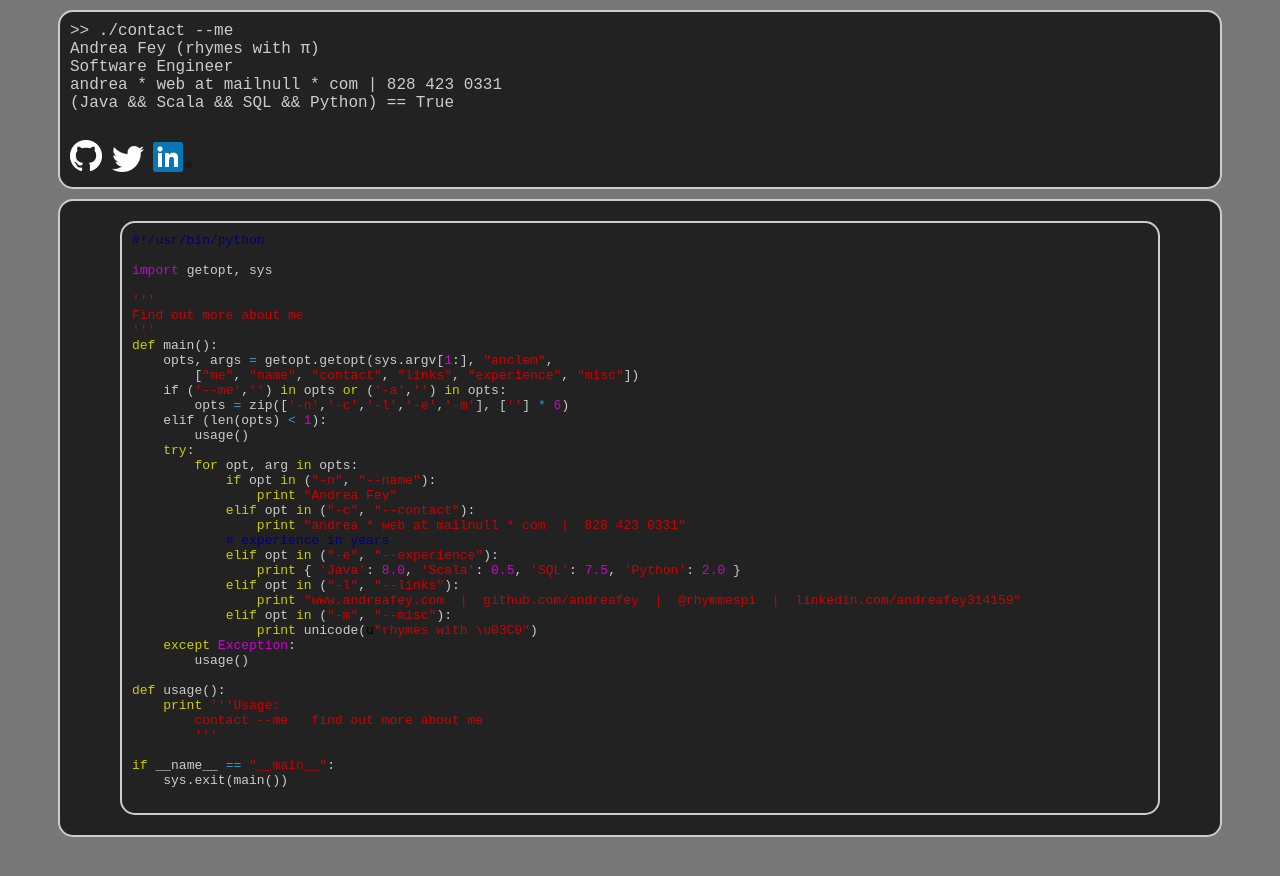
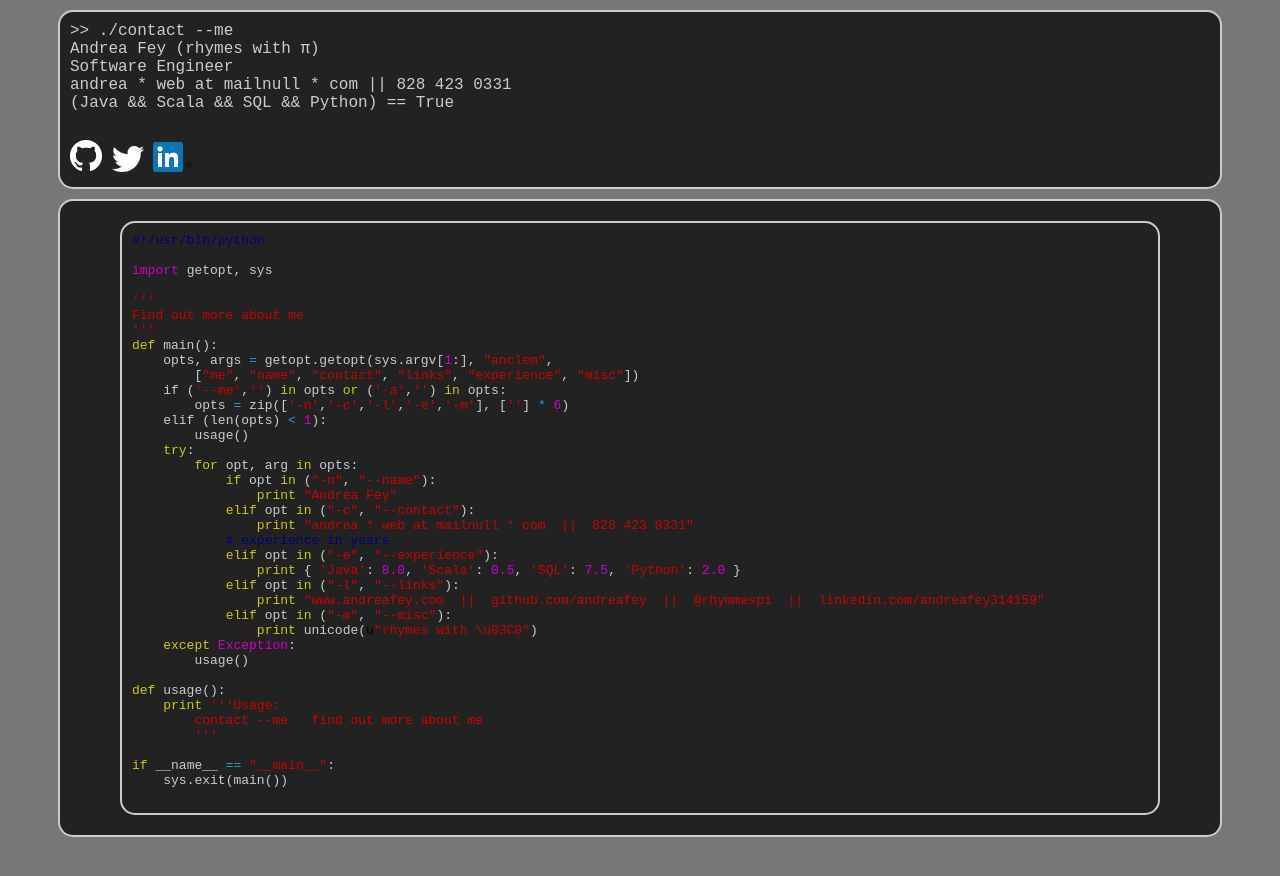
Before and after one commit to andreafey/businesscard, a Jekyll site: the page built from index.md, in a window 1280 px wide. Shown: the top 876 px of the page. Built offline with Jekyll 4.4.1, drawn with Linux system fonts in a browser that asks for light colours; Markdown is read by kramdown in place of the engine named in the settings.

Commit message:
change to double pipe

```diff
--- a/_includes/contact
+++ b/_includes/contact
@@ -17,12 +17,12 @@ def main():
             if opt in ("-n", "--name"):
                 print "Andrea Fey"
             elif opt in ("-c", "--contact"):
-                print "andrea * web at mailnull * com  |  828 423 0331"
+                print "andrea * web at mailnull * com  ||  828 423 0331"
             # experience in years
             elif opt in ("-e", "--experience"):
                 print { 'Java': 8.0, 'Scala': 0.5, 'SQL': 7.5, 'Python': 2.0 }
             elif opt in ("-l", "--links"):
-                print "www.andreafey.com  |  github.com/andreafey  |  @rhymmespi  |  linkedin.com/andreafey314159"
+                print "www.andreafey.com  ||  github.com/andreafey  ||  @rhymmespi  ||  linkedin.com/andreafey314159"
             elif opt in ("-m", "--misc"):
                 print unicode(u"rhymes with \u03C0")
     except Exception:
--- a/_includes/header.html
+++ b/_includes/header.html
@@ -2,7 +2,7 @@
   <div class="nn header">>> ./contact --me
     <br/>Andrea Fey (rhymes with π)
     <br/>Software Engineer
-    <br/>andrea * web at mailnull * com  |  828 423 0331
+    <br/>andrea * web at mailnull * com  ||  828 423 0331
     <br/>(Java && Scala && SQL && Python) == True
     <br/><br/><a href="http://github.com/andreafey"><img src="/i/github.png"/></a> <a href="https://twitter.com/rhymespi"><img src="/i/twitter.png"/></a>  <a href="http://www.linkedin.com/in/andreafey314159"><img src="/i/linkedin.png"/></a>
   </div>
```
